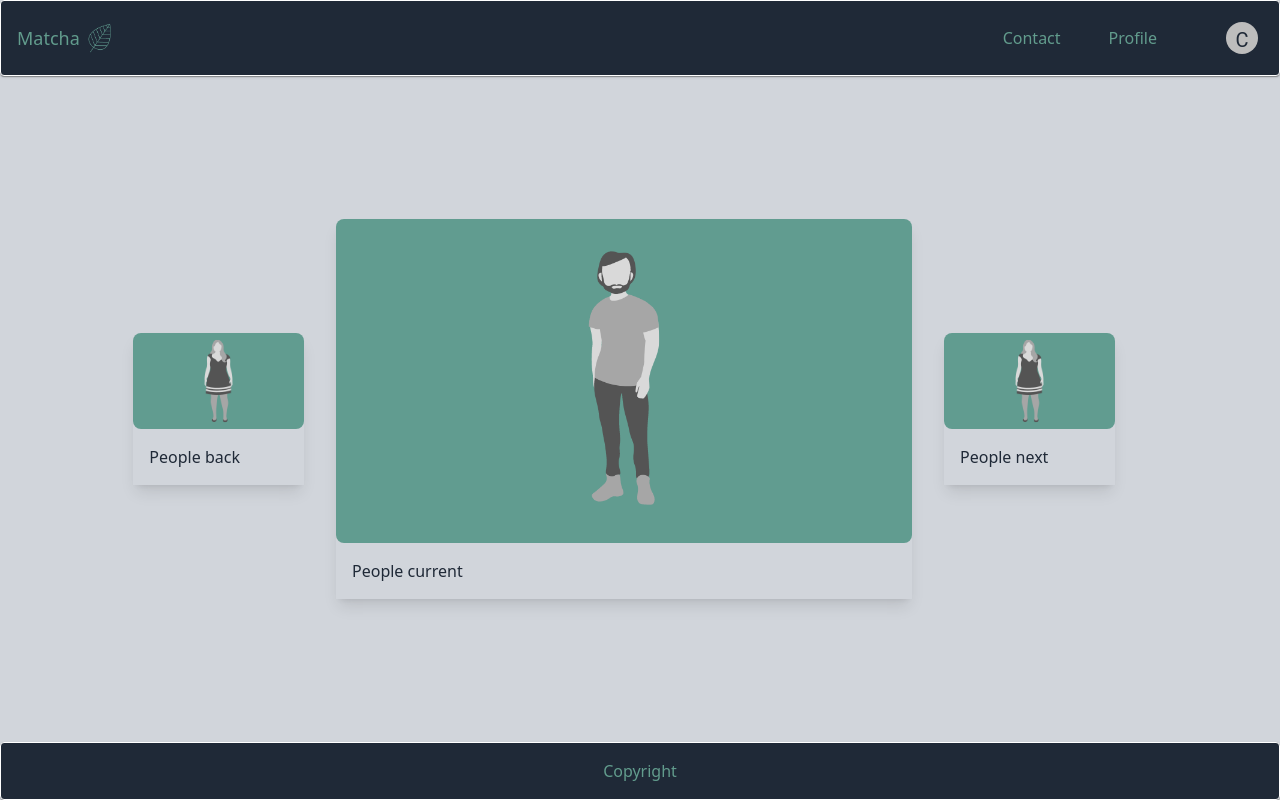
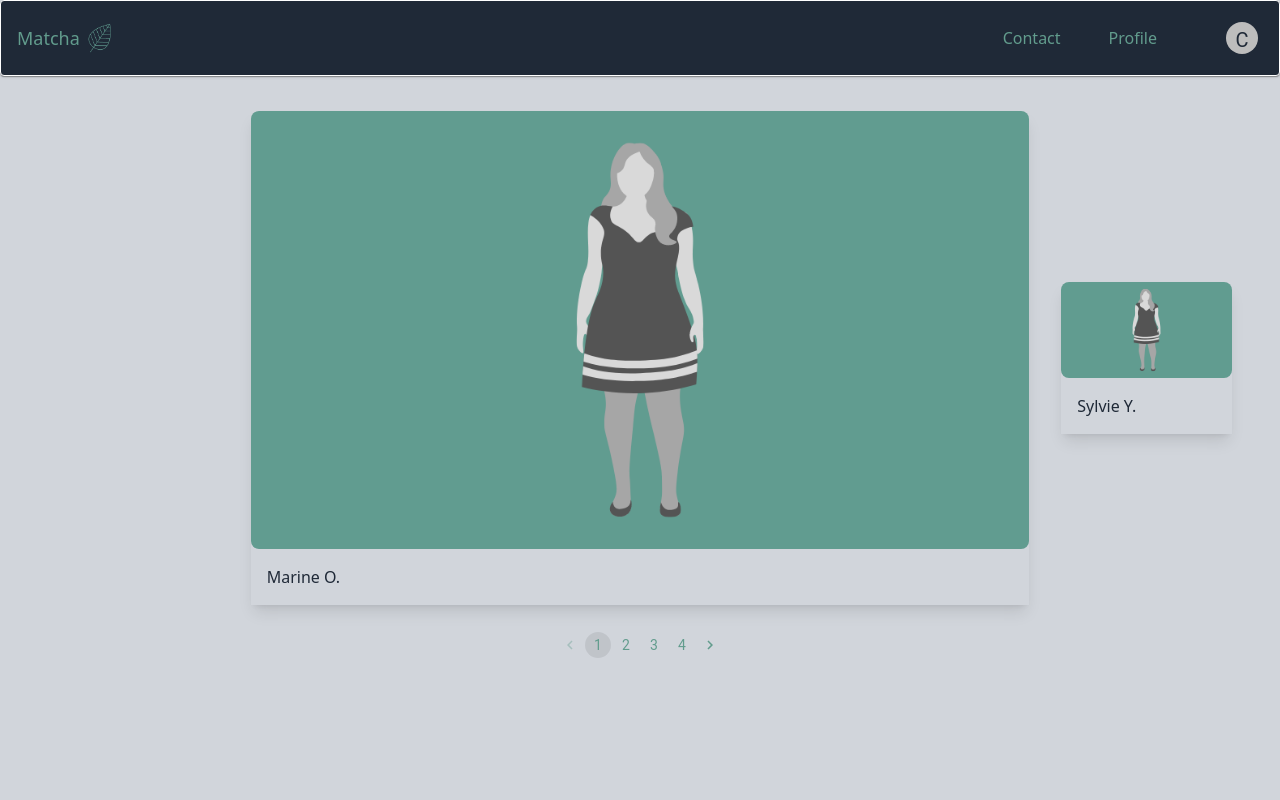
Before and after one commit to claire-d-b/Matcha_front_local, a Next.js app: page /match in a window 1280 px wide. Built offline with nearby package versions, Linux system fonts and the light colour scheme.

Commit message:
pagination in match page

```diff
--- a/src/app/Cprofile.tsx
+++ b/src/app/Cprofile.tsx
@@ -16,7 +16,7 @@ interface ComponentProps {
 const _: React.FC<ComponentProps> = ({ className, imagePath, name }) => {
     return (
         <Card className={className}>
-            <CardActionArea>
+            <div>
                 <CardMedia component="img" height="140" image={imagePath} alt="persona" className="rounded-lg" />
                 <CardContent>
                 <div className="font-thin">
@@ -26,7 +26,7 @@ const _: React.FC<ComponentProps> = ({ className, imagePath, name }) => {
                 { str.slice(0, 600) + '...' }
                 </div>
                 </CardContent>
-            </CardActionArea>
+            </div>
         </Card>
   )
 }
--- a/src/app/match/page.tsx
+++ b/src/app/match/page.tsx
@@ -1,16 +1,19 @@
-import * as React from 'react';
+'use client'
+
+import React, { useState } from 'react';
 import { styled } from '@mui/material/styles';
 import Box from '@mui/material/Box';
 import Grid from '@mui/material/Unstable_Grid2';
 import Image from 'next/image'
 import PeopleImageF from '../../../public/images/people_f.png'
 import PeopleImageM from '../../../public/images/people_m.png'
-import { ThemeProvider, Paper } from '@mui/material'
+import { ThemeProvider, Paper, Stack } from '@mui/material'
 import theme from '../theme'
 import Ctitle from '../Ctitle'
 import Cnav from '../Cnav'
 import LeafImage from '../../../public/images/leaf.png'
-import { Card, CardContent, CardActionArea, CardMedia } from '@mui/material';
+import { Card, CardContent, CardActionArea, CardMedia } from '@mui/material'
+import Pagination from '@mui/material/Pagination';
 
 // const Item = styled(Paper)(({ theme }) => ({
 //     backgroundColor: theme.palette.mode === 'dark' ? '#1A2027' : '#fff',
@@ -20,7 +23,15 @@ import { Card, CardContent, CardActionArea, CardMedia } from '@mui/material';
 //     color: theme.palette.text.secondary,
 //   }));
 
+const profiles = [['Seb A.', 'm'], ['Marine O.', 'f'], ['Sylvie Y.', 'f'], ['Antoine N.', 'm'], ['Eugénie A.', 'f']]
+
 const _ = () => {
+    const [index, setIndex] = useState(1)
+    const handleChange= (event: React.ChangeEvent<unknown>, value: number) => {
+        setIndex(value)
+        console.log("+")
+      }
+
     return (
         <ThemeProvider theme={theme}>
         <div className="flex flex-col h-screen w-screen bg-gray-300">
@@ -29,32 +40,43 @@ const _ = () => {
                 <Image className="w-10 h-auto" src={LeafImage} alt="leaf" />
                 <Cnav className="self-end flex w-full justify-end items-center gap-12" />
             </Paper>
-                <Grid container spacing={4} className="flex h-full w-full justify-center items-center p-8">
+            <div className="w-full flex flex-col justify-center items-center">
+                <>
+                <Grid container spacing={4} className="h-full w-full justify-center items-center p-8">
+                    <div key={`persona_${index}`} className="flex flex-col">
+                        <div className="flex justify-center items-center">
                             <Grid xs={2}>
+                            { index-1 > 0 && index-1 < profiles.length && <>
                                 <CardActionArea className="m-0 p-4 border rounded-lg shadow-lg">
-                            <CardMedia component="img" image="../../images/people_f.png" alt="persona" className="rounded-lg" />
-                            <CardContent className="font-thin text-gray-800">People back</CardContent>
+                                    <CardMedia component="img" image={ profiles[index-1][1] == 'f' ? "../../images/people_f.png" : "../../images/people_m.png" } alt="persona" className="rounded-lg" />
+                                    <CardContent className="font-thin text-gray-800">{ profiles[index-1][0] }</CardContent>
                                 </CardActionArea>
+                            </> }
                             </Grid>
-                    <Grid xs={6}>
+                            <Grid xs={8}>
+                            { index > 0 && index < profiles.length && <>
                                 <CardActionArea className="m-0 p-4 border rounded-lg shadow-lg">
-                            <CardMedia component="img" image="../../images/people_m.png" alt="persona" className="rounded-lg" />
-                            <CardContent className="font-thin text-gray-800">People current</CardContent>
+                                    <CardMedia component="img" image={ profiles[index][1] == 'f' ? "../../images/people_f.png" : "../../images/people_m.png" } alt="persona" className="rounded-lg" />
+                                    <CardContent className="font-thin text-gray-800">{ profiles[index][0] }</CardContent>
                                 </CardActionArea>
+                            </>}
                             </Grid>
                             <Grid xs={2}>
-                        <CardActionArea className="m-0 p-4 rborder rounded-lg shadow-lg">
-                            <CardMedia component="img" image="../../images/people_f.png" alt="persona" className="rounded-lg" />
-                            <CardContent className="font-thin text-gray-800">People next</CardContent>
+                            { index+1 > 0 && index+1 < profiles.length && <>
+                                <CardActionArea className="m-0 p-4 border rounded-lg shadow-lg">
+                                    <CardMedia component="img" image={ profiles[index+1][1] == 'f' ? "../../images/people_f.png" : "../../images/people_m.png" } alt="persona" className="rounded-lg" />
+                                    <CardContent className="font-thin text-gray-800">{ profiles[index+1][0] }</CardContent>
                                 </CardActionArea>
+                            </> }
                             </Grid>
+                        </div>
+                    </div>
                 </Grid>
-                <Paper className="w-full p-4 border border-white flex flex-col justify-center items-center bg-gray-800">
-                    Copyright
-                </Paper>
+                </>
+                <Pagination count={profiles.length-1} size="small" onChange={handleChange} className="self-center"/>
             </div>
-      </ThemeProvider>
-    )
+        </div>
+    </ThemeProvider>)
 }
 
 export default _
```
Lines whose indentation alone changed are shown as unchanged.
